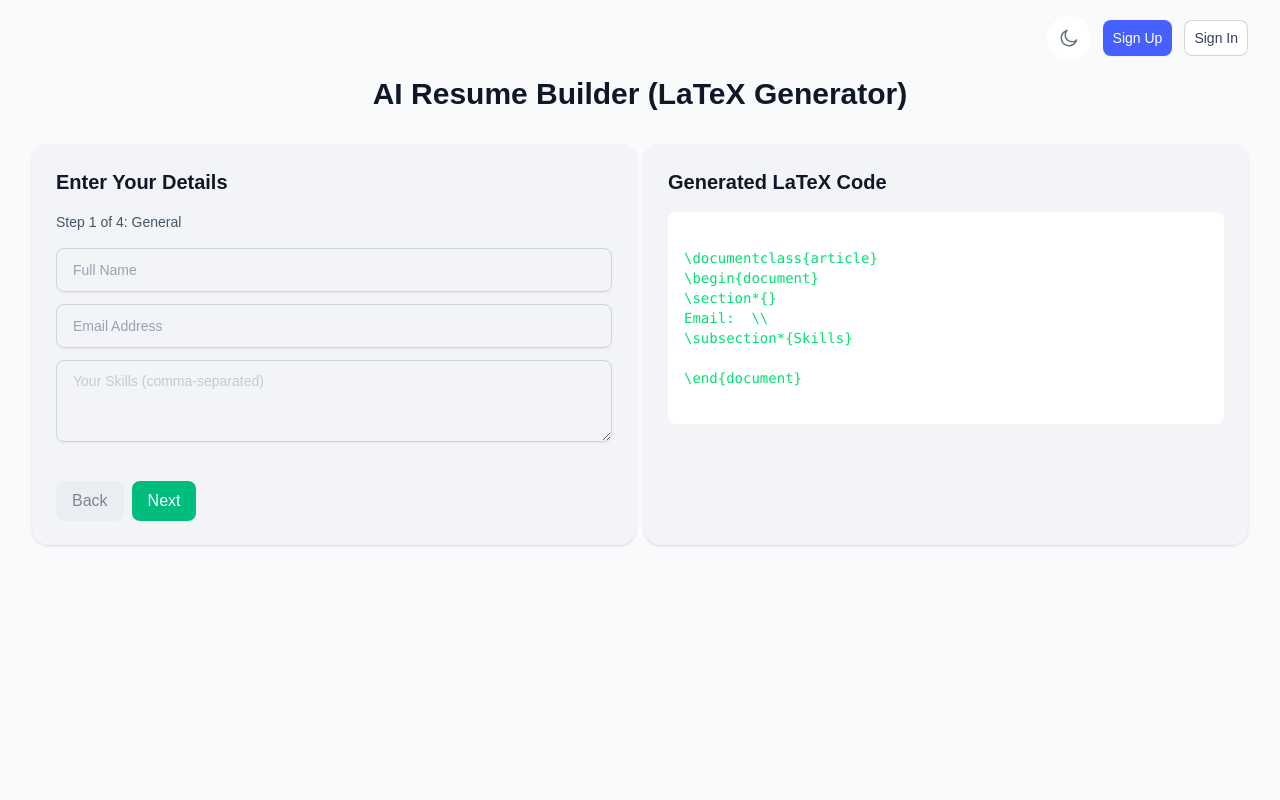
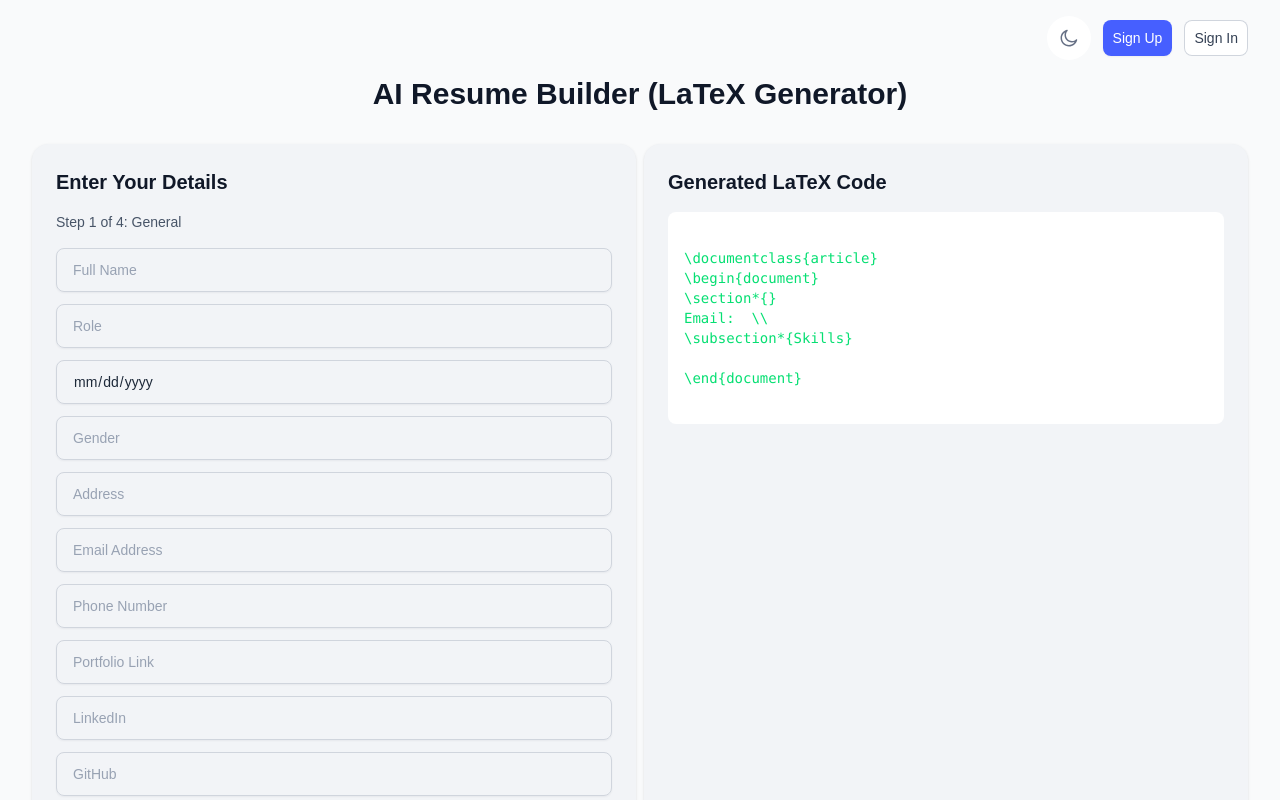
Before and after one commit to Sandaru428/smartcv, a Next.js app: page /home/editor in a window 1280 px wide. Shown: the top 800 px of the page. Built offline with nearby package versions, Linux system fonts and the light colour scheme.

Commit message:
form steps initiallized

```diff
--- a/src/components/home/LatexPreview.tsx
+++ b/src/components/home/LatexPreview.tsx
@@ -1,13 +1,7 @@
 "use client";
 import { useEffect, useState } from "react";
 import templates from "../../data/templates.json";
-
-interface GeneralEntry {
-  [key: string]: any;
-  name?: string;
-  email?: string;
-  skills?: string;
-}
+import { GeneralEntry } from "./steps/GeneralStep";
 
 interface ResumeData {
   // new shape: general entries array
--- a/src/components/home/ResumeForm.tsx
+++ b/src/components/home/ResumeForm.tsx
@@ -1,16 +1,10 @@
 "use client";
 
 import React from "react";
-import GeneralStep from "./steps/GeneralStep";
+import GeneralStep, { GeneralEntry } from "./steps/GeneralStep";
 import EducationStep from "./steps/EducationStep";
 import ProjectsStep from "./steps/ProjectsStep";
 import ExperienceStep from "./steps/ExperienceStep";
-
-interface GeneralEntry {
-  name: string;
-  email: string;
-  skills: string;
-}
 
 interface EducationEntry {
   school: string;
@@ -67,13 +61,36 @@ export default function ResumeForm({ resumeData, setResumeData }: ResumeFormProp
             data={
               resumeData.general && resumeData.general.length > 0
                 ? resumeData.general[0]
-                : { name: "", email: "", skills: "" }
+                : {
+                    name: "",
+                    birthday: "",
+                    gender: "",
+                    address: "",
+                    email: "",
+                    phone: "",
+                    portfolio: "",
+                    linkedin: "",
+                    github: "",
+                    about: "",
+                  }
             }
             onChange={(patch) =>
               setResumeData((prev) => {
                 const nextGeneral = [...(prev.general || [])];
                 if (nextGeneral.length === 0) {
-                  nextGeneral[0] = { name: "", email: "", skills: "", ...patch };
+                  nextGeneral[0] = {
+                    name: "",
+                    birthday: "",
+                    gender: "",
+                    address: "",
+                    email: "",
+                    phone: "",
+                    portfolio: "",
+                    linkedin: "",
+                    github: "",
+                    about: "",
+                    ...patch,
+                  };
                 } else {
                   nextGeneral[0] = { ...nextGeneral[0], ...patch };
                 }
--- a/src/components/home/steps/GeneralStep.tsx
+++ b/src/components/home/steps/GeneralStep.tsx
@@ -2,10 +2,19 @@
 import Input from "@/components/ui/InputField";
 import TextArea from "@/components/ui/TextArea";
 
-interface GeneralEntry {
+export interface GeneralEntry {
+  [key: string]: any; // allow indexing by string keys (fixes usage like general[0][key])
   name: string;
+  role?: string;
+  birthday?: string;
+  gender?: string;
+  address?: string;
   email: string;
-  skills: string;
+  phone?: string;
+  portfolio?: string;
+  linkedin?: string;
+  github?: string;
+  about?: string;
 }
 
 interface Props {
@@ -25,6 +34,39 @@ export default function GeneralStep({ data, onChange }: Props) {
       />
 
       <Input
+        name="role"
+        value={data.role || ""}
+        onChange={(e) => onChange({ role: (e.target as HTMLInputElement).value })}
+        placeholder="Role"
+        className="p-2"
+      />
+
+      <Input
+        name="birthday"
+        type="date"
+        value={data.birthday || ""}
+        onChange={(e) => onChange({ birthday: (e.target as HTMLInputElement).value })}
+        placeholder="Birthday"
+        className="p-2"
+      />
+
+      <Input
+        name="gender"
+        value={data.gender || ""}
+        onChange={(e) => onChange({ gender: (e.target as HTMLInputElement).value })}
+        placeholder="Gender"
+        className="p-2"
+      />
+
+      <Input
+        name="address"
+        value={data.address || ""}
+        onChange={(e) => onChange({ address: (e.target as HTMLInputElement).value })}
+        placeholder="Address"
+        className="p-2"
+      />
+
+      <Input
         name="email"
         value={data.email}
         onChange={(e) => onChange({ email: (e.target as HTMLInputElement).value })}
@@ -32,13 +74,46 @@ export default function GeneralStep({ data, onChange }: Props) {
         className="p-2"
       />
 
-      <TextArea
-        value={data.skills}
-        onChange={(val) => onChange({ skills: val })}
-        placeholder="Your Skills (comma-separated)"
-        rows={3}
+      <Input
+        name="phone"
+        value={data.phone || ""}
+        onChange={(e) => onChange({ phone: (e.target as HTMLInputElement).value })}
+        placeholder="Phone Number"
         className="p-2"
       />
+
+      <Input
+        name="portfolio"
+        value={data.portfolio || ""}
+        onChange={(e) => onChange({ portfolio: (e.target as HTMLInputElement).value })}
+        placeholder="Portfolio Link"
+        className="p-2"
+      />
+
+      <Input
+        name="linkedin"
+        value={data.linkedin || ""}
+        onChange={(e) => onChange({ linkedin: (e.target as HTMLInputElement).value })}
+        placeholder="LinkedIn"
+        className="p-2"
+      />
+
+      <Input
+        name="github"
+        value={data.github || ""}
+        onChange={(e) => onChange({ github: (e.target as HTMLInputElement).value })}
+        placeholder="GitHub"
+        className="p-2"
+      />
+
+      <TextArea
+        value={data.about || ""}
+        onChange={(val) => onChange({ about: val })}
+        placeholder="About Me"
+        rows={4}
+        className="p-2"
+      />
+
     </div>
   );
 }
```
Also changed, not shown: 1 other file (tests, documents, lock files or other folders).
